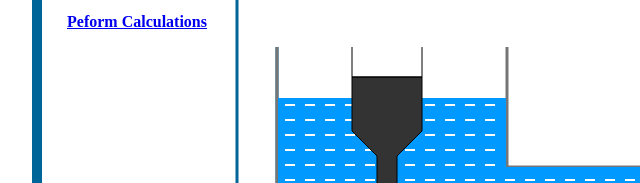
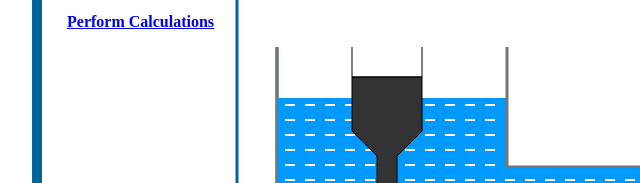
Before and after one commit to Vamshi1104/simulator, a plain HTML site: page index.html in a window 1280 px wide. Shown: the part 193-376 px from the top of the page, 113-753 px from the left. Drawn offline with Linux system fonts and the light colour scheme; a script that the page names is missing.

Commit message:
Update index.html

```diff
--- a/index.html
+++ b/index.html
@@ -23,7 +23,7 @@
 				<li><a onclick="heading(this)" name="Transitional">Transitional</a></li>
 				<li><a onclick="heading(this)" name="Turbulent">Turbulent</a></li>
 			</ul>
-			<a id="cal" href="#t1"><b>Peform Calculations</b></a>
+			<a id="cal" href="#t1"><b>Perform Calculations</b></a>
 		</div>
 		<div class="button">
 			<button id="b" onclick="main()" >Start</button>
```
